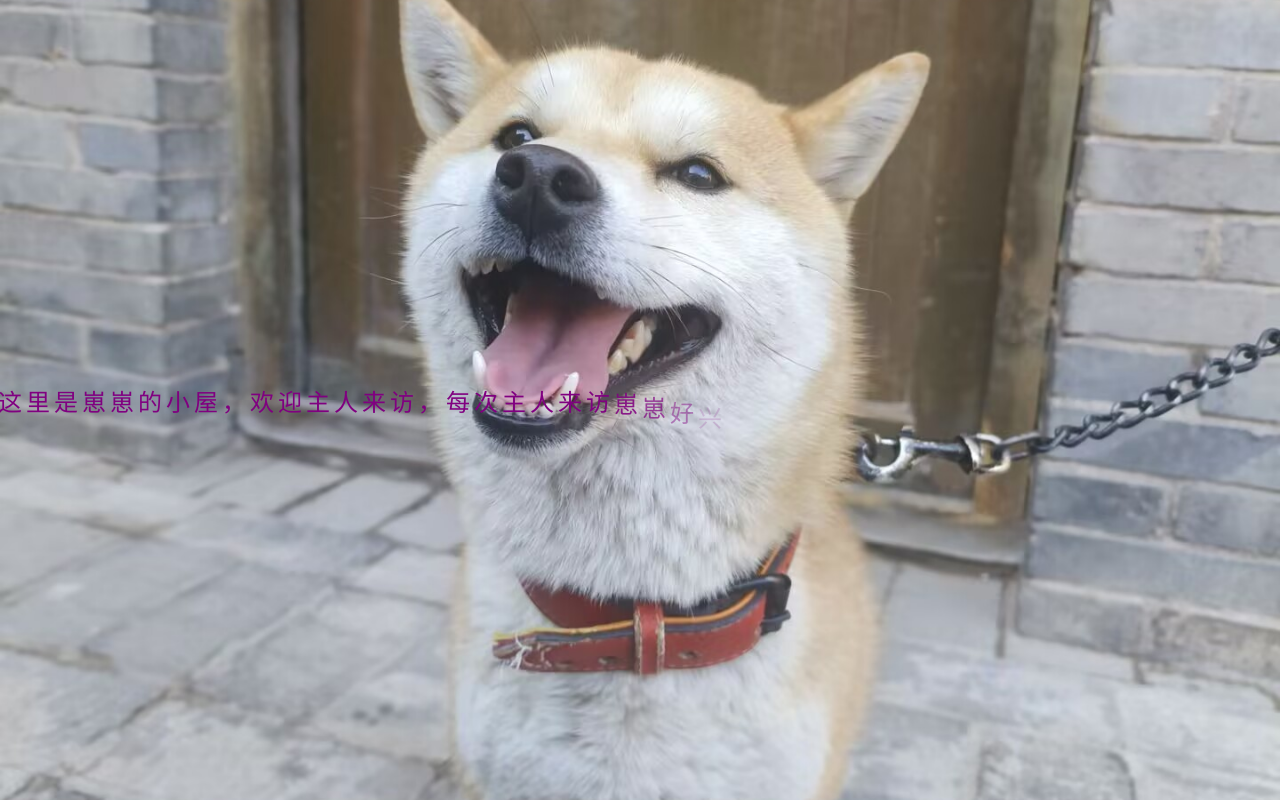
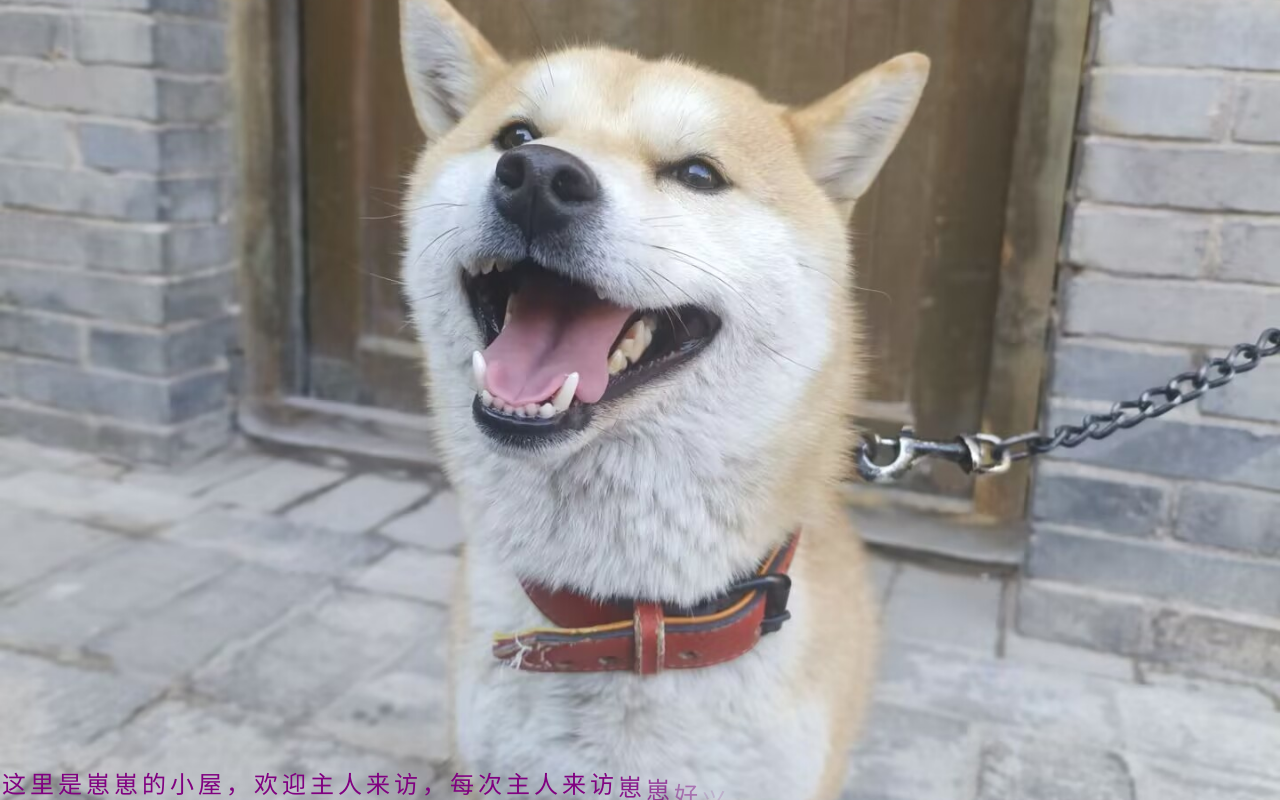
Before and after one commit to zaizaiaifancuo/zaizai, a plain HTML site: page index.html in a window 1280 px wide. Drawn offline with Linux system fonts and the light colour scheme.

Commit message:
Update index.html

```diff
--- a/index.html
+++ b/index.html
@@ -12,7 +12,7 @@
             width: 100%;
             display: flex;
             justify-content: center;
-            align-items: center;
+            align-items: flex-end; /* 改为flex-end使内容靠底边对齐 */
             background-color: #f5f5f5;
         }
         .image-container {
@@ -24,13 +24,15 @@
         }
         .image-description {
             position: absolute;
-            top: 50%;
+            bottom: 0; /* 将描述放在底部 */
             left: 50%;
-            transform: translate(-50%, -50%);
+            transform: translateX(-50%); /* 仅水平居中 */
             text-align: center;
             font-size: 24px;
             color: purple;
             white-space: nowrap;
+            max-width: 100%; /* 确保描述不超过容器宽度 */
+            overflow: hidden; /* 隐藏超出部分 */
         }
         .image-description span {
             opacity: 0;
```
